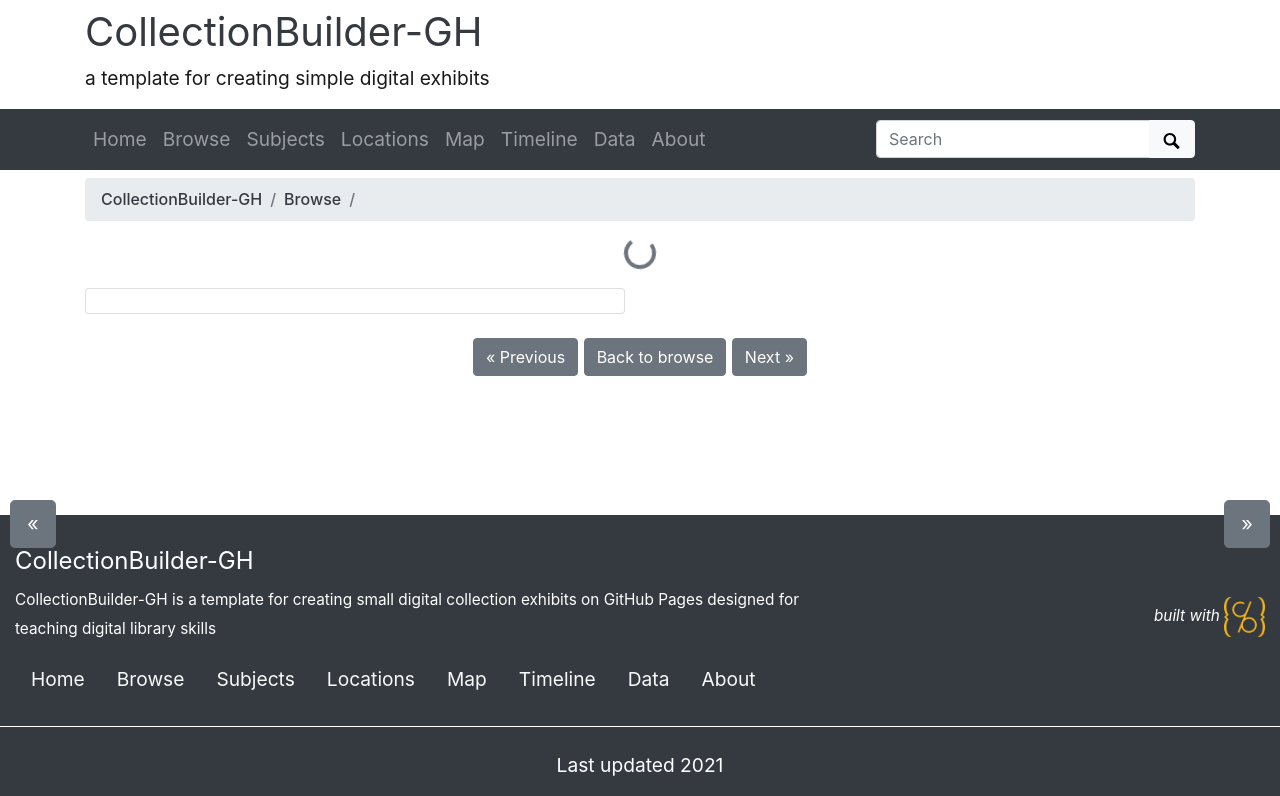
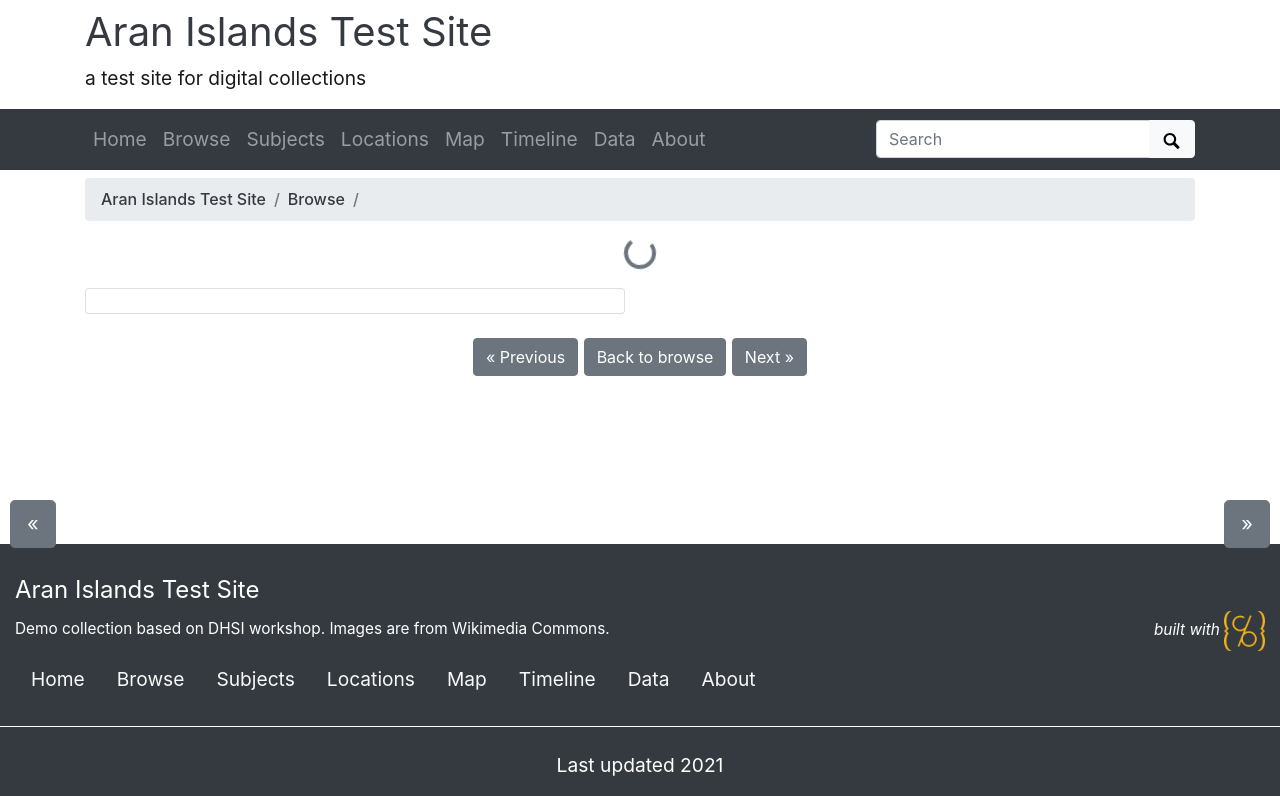
Before and after one commit to annhanlon/collectionbuilder, a Jekyll site: the page built from pages/item.md, in a window 1280 px wide, cut to the strip 0-796 px from the top of the page. Built offline with Jekyll 4.4.1, drawn with Linux system fonts in a browser that asks for light colours.

Commit message:
configure site

```diff
--- a/_config.yml
+++ b/_config.yml
@@ -14,26 +14,26 @@
 # on GitHub Pages it is your github repository's name prefixed with a /
 #baseurl: /collectionbuilder-gh
 # location of code, the full url to your github repository
-source-code: https://github.com/CollectionBuilder/collectionbuilder-gh
+source-code: https://github.com/annhanlon/collectionbuilder
 
 ##########
 # SITE SETTINGS
 #
 # title of site appears in banner
-title: CollectionBuilder-GH
+title: Aran Islands Test Site
 # tagline, a short phrase that will appear throughout the site in the top banner
-tagline: a template for creating simple digital exhibits
+tagline: a test site for digital collections
 # description appears in meta tags and other locations
 # this description might appear in search result lists, keep around 160 characters max
-description: "CollectionBuilder-GH is a template for creating small digital collection exhibits on GitHub Pages designed for teaching digital library skills"
+description: "Demo collection based on DHSI workshop. Images are from Wikimedia Commons."
 # creator of the digital collection, to appear in meta tags; we typically use our GitHub usernames but feel free to just use your name
-author: CollectionBuilder
+author: Ann Hanlon
 
 ##########
 # COLLECTION SETTINGS
 #
 # choose metadata: this is the name of the csv file in your _data directory that describes the objects in your collection
-metadata: demo-metadata
+metadata: psychiana_cbdemo
 
 ##########
 # GOOGLE SERVICES [optional!]
@@ -49,7 +49,7 @@
 # ROBOTS EXCLUDE
 #
 # set noindex to true if you do NOT want Google to index your site
-# noindex: true
+noindex: true
 
 ##########
 # BUILD SETTINGS
```
